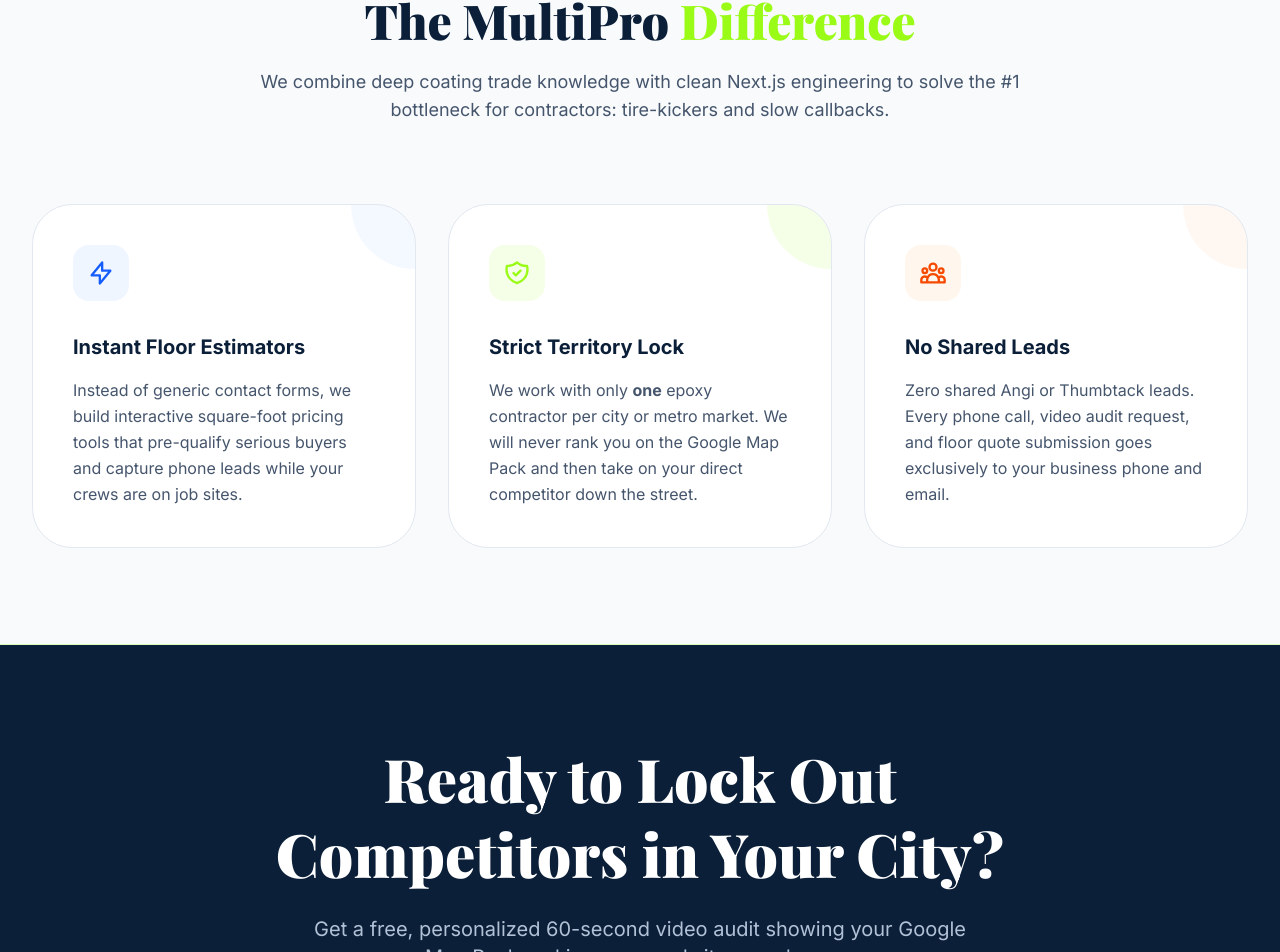
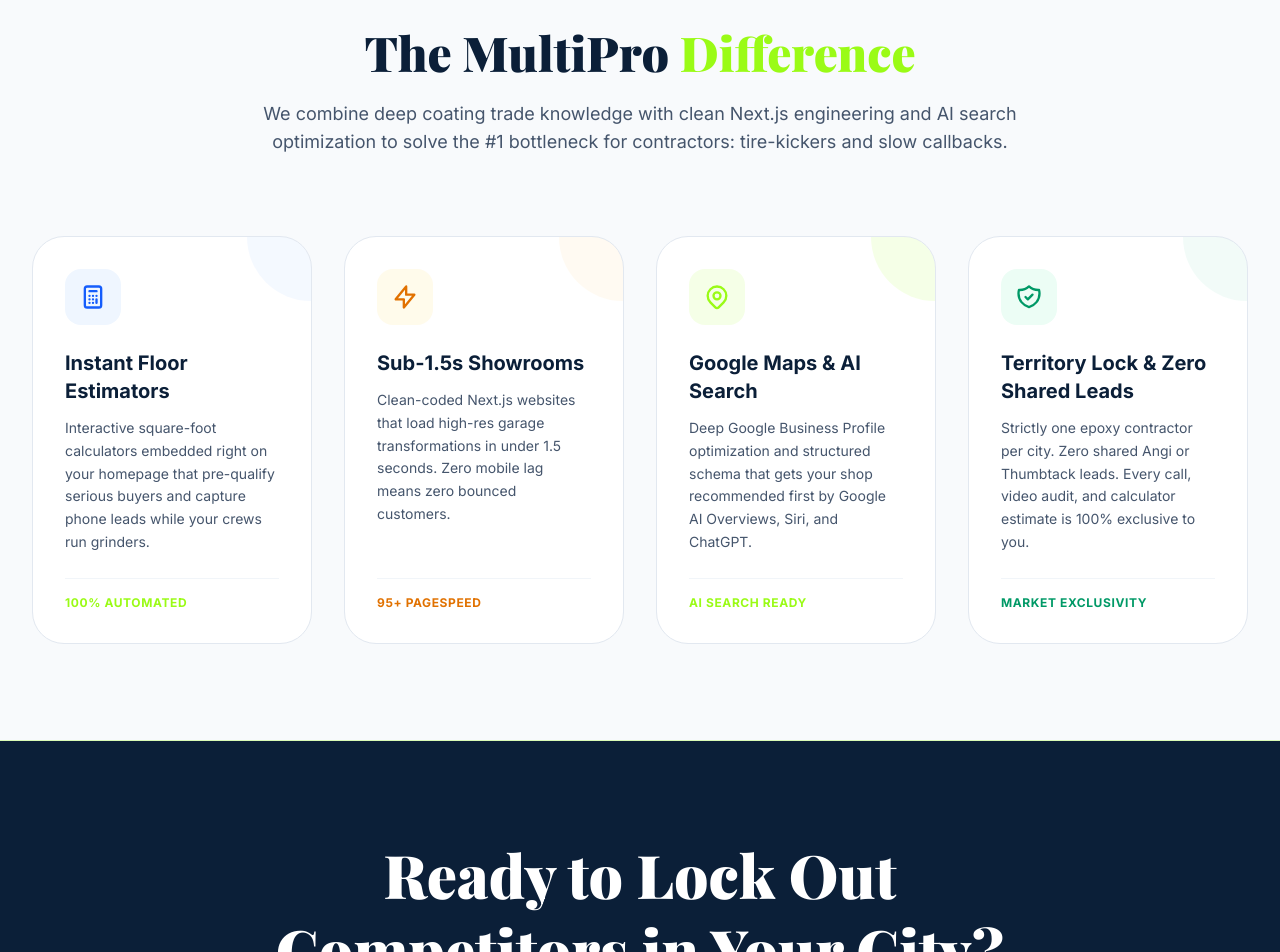
Before and after one commit to mahabubkabir40-ai/multipro-digital, a Next.js app: page /about in a window 1280 px wide. Shown: the part 1809-2761 px from the top of the page. Built offline with nearby package versions, Linux system fonts and the light colour scheme; a web font is replaced by a local one.

Commit message:
Audit & align About, Contact, and Free Audit pages with Homepage AI and calculator positioning

```diff
--- a/src/app/about/page.tsx
+++ b/src/app/about/page.tsx
@@ -4,8 +4,8 @@ import AutoLinker from '@/components/AutoLinker';
 
 
 export const metadata = {
-  title: 'About Us | Specialized Growth Engine for Epoxy Contractors | Multipro Digital',
-  description: 'Multipro Digital is a specialized inbound marketing and Local SEO agency built exclusively for US epoxy and concrete coating contractors.',
+  title: 'About Us | The Epoxy Inbound Growth Engine™ | MultiPro Digital',
+  description: 'Learn how MultiPro Digital helps US epoxy & concrete coating contractors book high-margin garage floors through instant quote calculators, sub-1.5s showroom websites, and Google Maps & AI search domination.',
 };
 
 export default function AboutPage() {
@@ -37,7 +37,7 @@ export default function AboutPage() {
               Driven by Real Booked Floors.
             </h1>
             <p className="text-lg md:text-xl text-blue-100/80 font-sans font-medium leading-relaxed max-w-2xl mb-10">
-              <AutoLinker isDark>Multipro Digital is a specialized digital growth engine dedicated exclusively to helping independent epoxy and concrete coating contractors. We build high-speed showroom websites and dominate Google Map Packs to keep your installation crews booked with high-ticket 3-car garages.</AutoLinker>
+              <AutoLinker isDark>Multipro Digital is a specialized digital growth engine dedicated exclusively to helping independent epoxy and concrete coating contractors. We build sub-1.5s showroom websites, install instant square-foot quote calculators, and dominate Google Map Packs and AI Search to keep your installation crews booked with high-ticket 3-car garages.</AutoLinker>
             </p>
           </div>
         </div>
@@ -80,38 +80,59 @@ export default function AboutPage() {
               The MultiPro <span className="text-brand-lime">Difference</span>
             </h2>
             <p className="text-slate-600 text-lg">
-              We combine deep coating trade knowledge with clean Next.js engineering to solve the #1 bottleneck for contractors: tire-kickers and slow callbacks.
+              We combine deep coating trade knowledge with clean Next.js engineering and AI search optimization to solve the #1 bottleneck for contractors: tire-kickers and slow callbacks.
             </p>
           </div>
 
-          <div className="grid md:grid-cols-3 gap-8">
-            <div className="bg-white p-10 rounded-[2.5rem] border border-slate-200 relative group overflow-hidden transition-all duration-500 hover:shadow-[0_20px_50px_rgba(154,251,22,0.15)] hover:-translate-y-4">
-              <div className="w-14 h-14 bg-blue-50 rounded-2xl flex items-center justify-center mb-8 group-hover:scale-110 transition-transform duration-500">
-                <svg className="w-7 h-7 text-blue-600" fill="none" stroke="currentColor" viewBox="0 0 24 24"><path strokeLinecap="round" strokeLinejoin="round" strokeWidth="2" d="M13 10V3L4 14h7v7l9-11h-7z"></path></svg>
+          <div className="grid sm:grid-cols-2 lg:grid-cols-4 gap-8">
+            <div className="bg-white p-8 rounded-[2rem] border border-slate-200 relative group overflow-hidden transition-all duration-500 hover:shadow-[0_20px_50px_rgba(154,251,22,0.15)] hover:-translate-y-4 flex flex-col justify-between">
+              <div>
+                <div className="w-14 h-14 bg-blue-50 rounded-2xl flex items-center justify-center mb-6 group-hover:scale-110 transition-transform duration-500">
+                  <svg className="w-7 h-7 text-blue-600" fill="none" stroke="currentColor" viewBox="0 0 24 24"><path strokeLinecap="round" strokeLinejoin="round" strokeWidth="2" d="M9 7h6m0 10v-3m-3 3h.01M9 17h.01M9 14h.01M12 14h.01M15 11h.01M12 11h.01M9 11h.01M7 21h10a2 2 0 002-2V5a2 2 0 00-2-2H7a2 2 0 00-2 2v14a2 2 0 002 2z"></path></svg>
+                </div>
+                <h3 className="text-xl font-bold text-[#0b1f38] mb-3">Instant Floor Estimators</h3>
+                <p className="text-slate-600 text-sm leading-relaxed">Interactive square-foot calculators embedded right on your homepage that pre-qualify serious buyers and capture phone leads while your crews run grinders.</p>
               </div>
-              <h3 className="text-xl font-bold text-[#0b1f38] mb-4">Instant Floor Estimators</h3>
-              <p className="text-slate-600 leading-relaxed">Instead of generic contact forms, we build interactive square-foot pricing tools that pre-qualify serious buyers and capture phone leads while your crews are on job sites.</p>
+              <div className="mt-6 pt-4 border-t border-slate-100 text-xs font-bold text-brand-lime uppercase tracking-wider">100% Automated</div>
               <div className="absolute top-0 right-0 w-32 h-32 bg-blue-500/5 rounded-full -mr-16 -mt-16 group-hover:scale-110 transition-transform duration-700" />
             </div>
 
-            <div className="bg-white p-10 rounded-[2.5rem] border border-slate-200 relative group overflow-hidden transition-all duration-500 hover:shadow-[0_20px_50px_rgba(154,251,22,0.15)] hover:-translate-y-4">
-              <div className="w-14 h-14 bg-brand-lime/10 rounded-2xl flex items-center justify-center mb-8 group-hover:scale-110 transition-transform duration-500">
-                <svg className="w-7 h-7 text-brand-lime" fill="none" stroke="currentColor" viewBox="0 0 24 24"><path strokeLinecap="round" strokeLinejoin="round" strokeWidth="2" d="M9 12l2 2 4-4m5.618-4.016A11.955 11.955 0 0112 2.944a11.955 11.955 0 01-8.618 3.04A12.02 12.02 0 003 9c0 5.591 3.824 10.29 9 11.622 5.176-1.332 9-6.03 9-11.622 0-1.042-.133-2.052-.382-3.016z"></path></svg>
+            <div className="bg-white p-8 rounded-[2rem] border border-slate-200 relative group overflow-hidden transition-all duration-500 hover:shadow-[0_20px_50px_rgba(154,251,22,0.15)] hover:-translate-y-4 flex flex-col justify-between">
+              <div>
+                <div className="w-14 h-14 bg-amber-50 rounded-2xl flex items-center justify-center mb-6 group-hover:scale-110 transition-transform duration-500">
+                  <svg className="w-7 h-7 text-amber-600" fill="none" stroke="currentColor" viewBox="0 0 24 24"><path strokeLinecap="round" strokeLinejoin="round" strokeWidth="2" d="M13 10V3L4 14h7v7l9-11h-7z"></path></svg>
+                </div>
+                <h3 className="text-xl font-bold text-[#0b1f38] mb-3">Sub-1.5s Showrooms</h3>
+                <p className="text-slate-600 text-sm leading-relaxed">Clean-coded Next.js websites that load high-res garage transformations in under 1.5 seconds. Zero mobile lag means zero bounced customers.</p>
               </div>
-              <h3 className="text-xl font-bold text-[#0b1f38] mb-4">Strict Territory Lock</h3>
-              <p className="text-slate-600 leading-relaxed">We work with only <strong>one</strong> epoxy contractor per city or metro market. We will never rank you on the Google Map Pack and then take on your direct competitor down the street.</p>
+              <div className="mt-6 pt-4 border-t border-slate-100 text-xs font-bold text-amber-600 uppercase tracking-wider">95+ PageSpeed</div>
+              <div className="absolute top-0 right-0 w-32 h-32 bg-amber-500/5 rounded-full -mr-16 -mt-16 group-hover:scale-110 transition-transform duration-700" />
+            </div>
+
+            <div className="bg-white p-8 rounded-[2rem] border border-slate-200 relative group overflow-hidden transition-all duration-500 hover:shadow-[0_20px_50px_rgba(154,251,22,0.15)] hover:-translate-y-4 flex flex-col justify-between">
+              <div>
+                <div className="w-14 h-14 bg-brand-lime/10 rounded-2xl flex items-center justify-center mb-6 group-hover:scale-110 transition-transform duration-500">
+                  <svg className="w-7 h-7 text-brand-lime" fill="none" stroke="currentColor" viewBox="0 0 24 24"><path strokeLinecap="round" strokeLinejoin="round" strokeWidth="2" d="M17.657 16.657L13.414 20.9a1.998 1.998 0 01-2.827 0l-4.244-4.243a8 8 0 1111.314 0z"></path><path strokeLinecap="round" strokeLinejoin="round" strokeWidth="2" d="M15 11a3 3 0 11-6 0 3 3 0 016 0z"></path></svg>
+                </div>
+                <h3 className="text-xl font-bold text-[#0b1f38] mb-3">Google Maps &amp; AI Search</h3>
+                <p className="text-slate-600 text-sm leading-relaxed">Deep Google Business Profile optimization and structured schema that gets your shop recommended first by Google AI Overviews, Siri, and ChatGPT.</p>
+              </div>
+              <div className="mt-6 pt-4 border-t border-slate-100 text-xs font-bold text-brand-lime uppercase tracking-wider">AI Search Ready</div>
               <div className="absolute top-0 right-0 w-32 h-32 bg-brand-lime/10 rounded-full -mr-16 -mt-16 group-hover:scale-110 transition-transform duration-700" />
             </div>
 
-            <div className="bg-white p-10 rounded-[2.5rem] border border-slate-200 relative group overflow-hidden transition-all duration-500 hover:shadow-[0_20px_50px_rgba(154,251,22,0.15)] hover:-translate-y-4">
-              <div className="w-14 h-14 bg-orange-50 rounded-2xl flex items-center justify-center mb-8 group-hover:scale-110 transition-transform duration-500">
-                <svg className="w-7 h-7 text-orange-600" fill="none" stroke="currentColor" viewBox="0 0 24 24"><path strokeLinecap="round" strokeLinejoin="round" strokeWidth="2" d="M17 20h5v-2a3 3 0 00-5.356-1.857M17 20H7m10 0v-2c0-.656-.126-1.283-.356-1.857M7 20H2v-2a3 3 0 015.356-1.857M7 20v-2c0-.656.126-1.283.356-1.857m0 0a5.002 5.002 0 019.288 0M15 7a3 3 0 11-6 0 3 3 0 016 0zm6 3a2 2 0 11-4 0 2 2 0 014 0zM7 10a2 2 0 11-4 0 2 2 0 014 0z"></path></svg>
+            <div className="bg-white p-8 rounded-[2rem] border border-slate-200 relative group overflow-hidden transition-all duration-500 hover:shadow-[0_20px_50px_rgba(154,251,22,0.15)] hover:-translate-y-4 flex flex-col justify-between">
+              <div>
+                <div className="w-14 h-14 bg-emerald-50 rounded-2xl flex items-center justify-center mb-6 group-hover:scale-110 transition-transform duration-500">
+                  <svg className="w-7 h-7 text-emerald-600" fill="none" stroke="currentColor" viewBox="0 0 24 24"><path strokeLinecap="round" strokeLinejoin="round" strokeWidth="2" d="M9 12l2 2 4-4m5.618-4.016A11.955 11.955 0 0112 2.944a11.955 11.955 0 01-8.618 3.04A12.02 12.02 0 003 9c0 5.591 3.824 10.29 9 11.622 5.176-1.332 9-6.03 9-11.622 0-1.042-.133-2.052-.382-3.016z"></path></svg>
+                </div>
+                <h3 className="text-xl font-bold text-[#0b1f38] mb-3">Territory Lock &amp; Zero Shared Leads</h3>
+                <p className="text-slate-600 text-sm leading-relaxed">
+                  <AutoLinker>Strictly one epoxy contractor per city. Zero shared Angi or Thumbtack leads. Every call, video audit, and calculator estimate is 100% exclusive to you.</AutoLinker>
+                </p>
               </div>
-              <h3 className="text-xl font-bold text-[#0b1f38] mb-4">No Shared Leads</h3>
-              <p className="text-slate-600 leading-relaxed">
-                <AutoLinker>Zero shared Angi or Thumbtack leads. Every phone call, video audit request, and floor quote submission goes exclusively to your business phone and email.</AutoLinker>
-              </p>
-              <div className="absolute top-0 right-0 w-32 h-32 bg-orange-500/5 rounded-full -mr-16 -mt-16 group-hover:scale-110 transition-transform duration-700" />
+              <div className="mt-6 pt-4 border-t border-slate-100 text-xs font-bold text-emerald-600 uppercase tracking-wider">Market Exclusivity</div>
+              <div className="absolute top-0 right-0 w-32 h-32 bg-emerald-500/5 rounded-full -mr-16 -mt-16 group-hover:scale-110 transition-transform duration-700" />
             </div>
           </div>
         </div>
@@ -125,7 +146,7 @@ export default function AboutPage() {
             Ready to Lock Out Competitors in Your City?
           </h2>
           <p className="text-lg md:text-xl text-blue-100/80 max-w-2xl mx-auto mb-10">
-            Get a free, personalized 60-second video audit showing your Google Map Pack ranking gaps and site speed score.
+            Get a free, personalized 60-second video audit showing your Google Map Pack ranking gaps, AI search visibility, and mobile site speed score.
           </p>
           <div className="flex justify-center">
             <Link
--- /dev/null
+++ b/src/app/contact/layout.tsx
@@ -0,0 +1,14 @@
+import type { Metadata } from 'next';
+
+export const metadata: Metadata = {
+  title: 'Contact Us | Book a Strategy Call | MultiPro Digital',
+  description: 'Book a 1-on-1 strategy call with MultiPro Digital to analyze your local epoxy market, lock your city territory, and scale your high-margin garage floor bookings.',
+};
+
+export default function ContactLayout({
+  children,
+}: {
+  children: React.ReactNode;
+}) {
+  return <>{children}</>;
+}
```
Also changed, not shown: src/app/contact/page.tsx (+5 -5 lines), src/app/free-audit/layout.tsx (added, +14 -0 lines), src/app/free-audit/page.tsx (+4 -4 lines).
